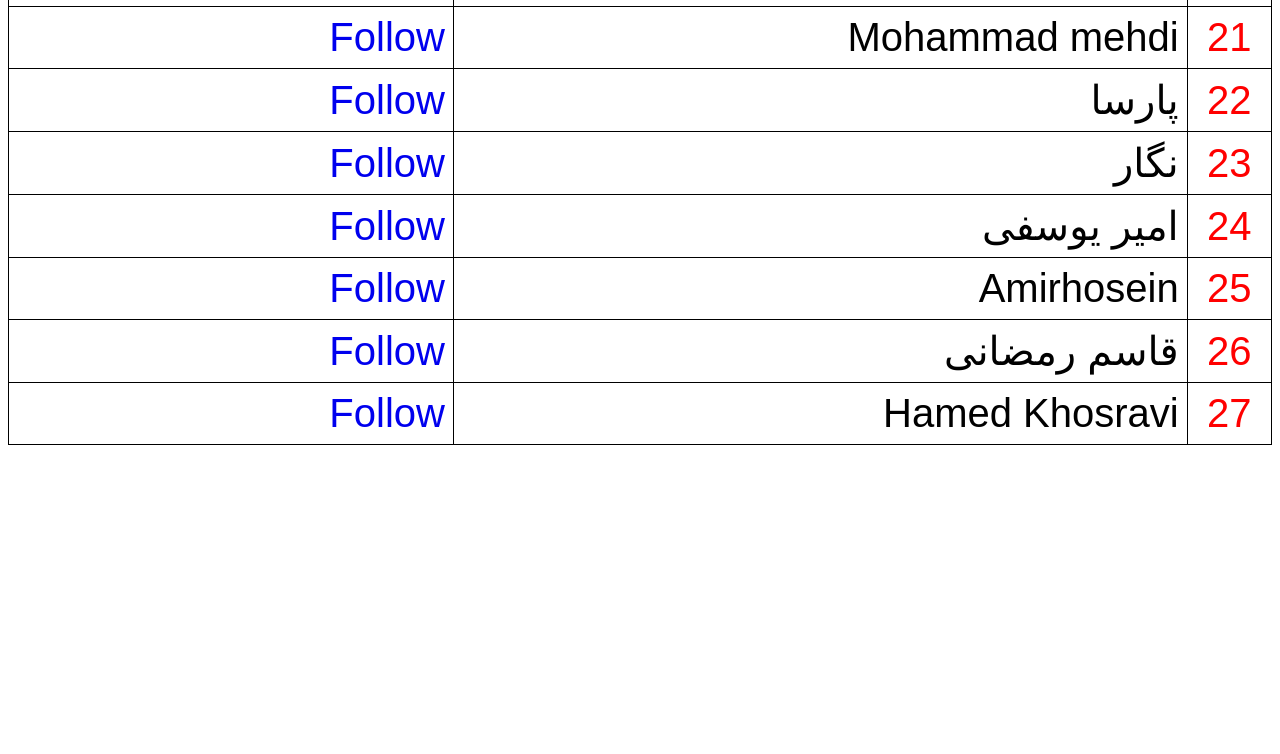
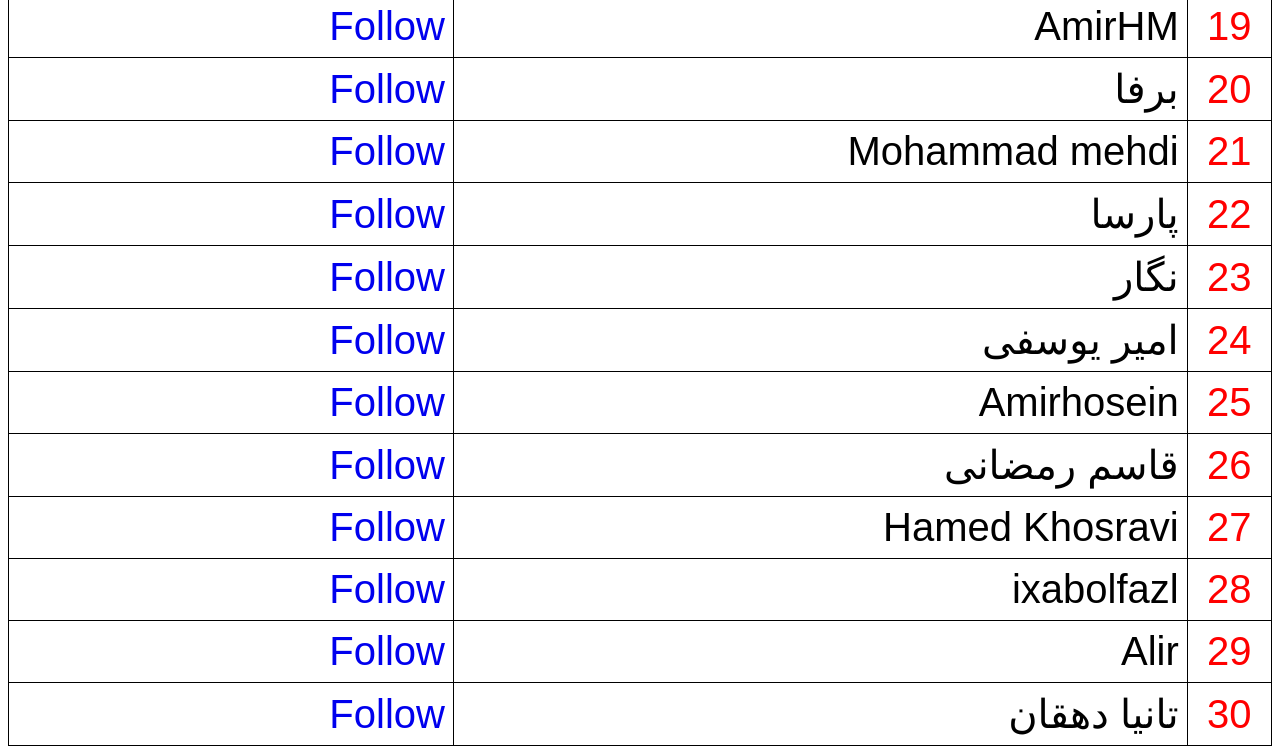
Before and after one commit to abbasdp/devtweet, a plain HTML site: page index.html in a window 1280 px wide. Shown: the part 1307-2061 px from the top of the page. Before the commit the page ends 1760 px from the top, so only its background shows below. Drawn offline with Linux system fonts and the light colour scheme; a small style sheet from the web is missing.

Commit message:
edit and added file

```diff
--- /dev/null
+++ b/assets/style.css
@@ -0,0 +1,47 @@
+body {
+    font-family: Vazirmatn, sans-serif !important;
+    direction: rtl !important;
+}
+a {
+    text-decoration: none;
+}
+table {
+width: 100%;
+border-collapse: collapse;
+}
+
+table, th, td {
+border: 1px solid black;
+}
+h2 , h1 {
+    font-size: 28px;
+    text-align: center !important;
+}
+th, td {
+    font-size: 30px;
+    font-family: var(Vazirmatn-font-face) !important;
+    padding: 8px;
+    text-align: right;
+}
+td {
+    font-size: 40px !important;
+}
+th {
+    background-color: #f2f2f2;
+    text-align: center;
+}
+td:first-child {
+    color: red;
+    text-align: center;
+}
+th:first-child {
+    width: 1%;
+
+}
+.linkk {
+    direction: ltr;
+
+}
+td > a:hover {
+    color: wheat;
+}
--- a/index.html
+++ b/index.html
@@ -1,64 +1,20 @@
 <!DOCTYPE html>
 <html>
 <head>
+
     <link href="https://cdn.jsdelivr.net/gh/rastikerdar/vazirmatn@v33.003/Vazirmatn-font-face.css" rel="stylesheet" type="text/css" />
     <meta charset="utf-8">
     <title>
         devtweet
     </title>
-    <style>
-    body {
-        font-family: Vazirmatn, sans-serif !important;
-        direction: rtl !important;
-    }
-    a {
-        text-decoration: none;
-    }
-    table {
-    width: 100%;
-    border-collapse: collapse;
-    }
+    <link rel="icon" href="assets/IMG_8911.PNG">
+    <link rel="stylesheet" href="assets/style.css">
 
-    table, th, td {
-    border: 1px solid black;
-    }
-    h2 {
-        font-size: 28px;
-        text-align: center !important;
-    }
-    th, td {
-        font-size: 30px;
-        font-family: var(Vazirmatn-font-face) !important;
-        padding: 8px;
-        text-align: right;
-    }
-    td {
-        font-size: 40px !important;
-    }
-    th {
-        background-color: #f2f2f2;
-        text-align: center;
-    }
-    td:first-child {
-        color: red;
-        text-align: center;
-    }
-    th:first-child {
-        width: 1%;
-
-    }
-    .linkk {
-        direction: ltr;
-
-    }
-    td > a:hover {
-        color: wheat;
-    }
-    </style>
 </head>
 <body>
 
-    <h2> اکانت های توئیتر بچه های Dev.Tweet</h2>
+    <h1> اکانت های توئیتر بچه های Dev.Tweet</h1>
+    <h2><a href="https://docs.google.com/forms/d/e/1FAIpQLSfky0t5F-o_wpKNp80MX86Q8VV8l7ru4k2D_0kK4zoJtyJZGw/alreadyresponded" target="_blank" >پیوستن به جامعه</a></h2>
 
     <table>
     <tr>
@@ -69,22 +25,30 @@
 
     </tr>
     <tr>
-        <td>۱</td>
+        <td>1</td>
         <td>پسرک</td>
-        <td class="linkk"><a href="https://twitter.com/the_pesar/">Follow</a></td>
+        <td class="linkk"><a href="https://twitter.com/the_pesar/" target="_blank">Follow</a></td>
 
     </tr>
     <tr>
-        <td>۲</td>
+        <td>2</td>
         <td>عباس داورپناه</td>
-        <td class="linkk"><a href="https://twitter.com/abbas_dp/">Follow</a></td>
+        <td class="linkk"><a href="https://twitter.com/abbas_dp/" target="_blank">Follow</a></td>
 
     </tr>
 
     <tr>
+        <td>3</td>
+        <td>armin</td>
+        <td class="linkk"><a href="https://twitter.com/aho_armin?s=21&t=vUQj6cUY05Bhhfjpv6aXGQ" target="_blank">Follow</a></td>
+
+    </tr>
+
+
+    <tr>
         <td>4</td>
         <td>امیر علی </td>
-        <td class="linkk"><a href="https://tweet.ali">Follow</a></td>
+        <td class="linkk"><a href="https://tweet.ali" target="_blank">Follow</a></td>
 
     </tr>
 
@@ -92,7 +56,7 @@
     <tr>
         <td>5</td>
         <td>Amir Bidar</td>
-        <td class="linkk"><a href="https://twitter.com/amirm_bidar?s=21&t=eBiPxYedonSVbCkVbSR59Q">Follow</a></td>
+        <td class="linkk"><a href="https://twitter.com/amirm_bidar?s=21&t=eBiPxYedonSVbCkVbSR59Q" target="_blank">Follow</a></td>
 
     </tr>
 
@@ -100,7 +64,7 @@
     <tr>
         <td>6</td>
         <td>Erfan</td>
-        <td class="linkk"><a href="https://twitter.com/Erfunsy/">Follow</a></td>
+        <td class="linkk"><a href="https://twitter.com/Erfunsy/" target="_blank">Follow</a></td>
 
     </tr>
 
@@ -108,7 +72,7 @@
     <tr>
         <td>7</td>
         <td>UwU</td>
-        <td class="linkk"><a href="https://www.twitter.com/ali_uniiique">Follow</a></td>
+        <td class="linkk"><a href="https://www.twitter.com/ali_uniiique" target="_blank">Follow</a></td>
 
     </tr>
 
@@ -116,7 +80,7 @@
     <tr>
         <td>8</td>
         <td>ErfanTech</td>
-        <td class="linkk"><a href="https://twitter.com/ErfunTech?t=DwHbhdJ8KxEHkMOFk28XOA&s=09">Follow</a></td>
+        <td class="linkk"><a href="https://twitter.com/ErfunTech?t=DwHbhdJ8KxEHkMOFk28XOA&s=09" target="_blank">Follow</a></td>
 
     </tr>
 
@@ -124,7 +88,7 @@
     <tr>
         <td>9</td>
         <td>sajjadmrx</td>
-        <td class="linkk"><a href="https://twitter.com/sajjadmrx">Follow</a></td>
+        <td class="linkk"><a href="https://twitter.com/sajjadmrx" target="_blank">Follow</a></td>
 
     </tr>
 
@@ -132,7 +96,7 @@
     <tr>
         <td>10</td>
         <td>Mahsa</td>
-        <td class="linkk"><a href="https://twitter.com/buginsystem?t=rX3AuJmHxRysywdMQ_uKDg&s=09">Follow</a></td>
+        <td class="linkk"><a href="https://twitter.com/buginsystem?t=rX3AuJmHxRysywdMQ_uKDg&s=09" target="_blank">Follow</a></td>
 
     </tr>
 
@@ -140,7 +104,7 @@
     <tr>
         <td>11</td>
         <td>Mohammad Tourani</td>
-        <td class="linkk"><a href="https://twitter.com/realtourani">Follow</a></td>
+        <td class="linkk"><a href="https://twitter.com/realtourani" target="_blank">Follow</a></td>
 
     </tr>
 
@@ -148,7 +112,7 @@
     <tr>
         <td>12</td>
         <td>Gray</td>
-        <td class="linkk"><a href="https://twitter.com/_iamAmir14?s=09">Follow</a></td>
+        <td class="linkk"><a href="https://twitter.com/_iamAmir14?s=09" target="_blank">Follow</a></td>
 
     </tr>
 
@@ -156,7 +120,7 @@
     <tr>
         <td>13</td>
         <td>Vito mohagheghian </td>
-        <td class="linkk"><a href="https://x.com/hereisvito">Follow</a></td>
+        <td class="linkk"><a href="https://x.com/hereisvito" target="_blank">Follow</a></td>
 
     </tr>
 
@@ -164,7 +128,7 @@
     <tr>
         <td>14</td>
         <td>Hossein Ghaemi </td>
-        <td class="linkk"><a href="https://twitter.com/__hghaemi?t=3us_9G2POxQ8wNCgoJGFfQ&s=09">Follow</a></td>
+        <td class="linkk"><a href="https://twitter.com/__hghaemi?t=3us_9G2POxQ8wNCgoJGFfQ&s=09" target="_blank">Follow</a></td>
 
     </tr>
 
@@ -172,7 +136,7 @@
     <tr>
         <td>15</td>
         <td>Iranux</td>
-        <td class="linkk"><a href="https://twitter.com/iranux?t=S99h04UjFaLOnwa8DRKB1w&s=09">Follow</a></td>
+        <td class="linkk"><a href="https://twitter.com/iranux?t=S99h04UjFaLOnwa8DRKB1w&s=09" target="_blank">Follow</a></td>
 
     </tr>
 
@@ -180,7 +144,7 @@
     <tr>
         <td>16</td>
         <td>Alireza Shakouri</td>
-        <td class="linkk"><a href="https://twitter.com/Alirezasha01?t=zZm8uxetMhudCJG3Wm3Xiw&s=09">Follow</a></td>
+        <td class="linkk"><a href="https://twitter.com/Alirezasha01?t=zZm8uxetMhudCJG3Wm3Xiw&s=09" target="_blank">Follow</a></td>
 
     </tr>
 
@@ -188,7 +152,7 @@
     <tr>
         <td>17</td>
         <td>PEMIDI</td>
-        <td class="linkk"><a href="https://twitter.com/twitter.com/PEMIDI1/">Follow</a></td>
+        <td class="linkk"><a href="https://twitter.com/twitter.com/PEMIDI1/" target="_blank">Follow</a></td>
 
     </tr>
 
@@ -196,7 +160,7 @@
     <tr>
         <td>18</td>
         <td>zhian</td>
-        <td class="linkk"><a href="https://twitter.com/zhiiikann1401?s=09">Follow</a></td>
+        <td class="linkk"><a href="https://twitter.com/zhiiikann1401?s=09" target="_blank">Follow</a></td>
 
     </tr>
 
@@ -204,7 +168,7 @@
     <tr>
         <td>19</td>
         <td>AmirHM</td>
-        <td class="linkk"><a href="https://twitter.com/4amirhm?t=XUV5jBZRW2uxuvnEbkgd7Q&s=09">Follow</a></td>
+        <td class="linkk"><a href="https://twitter.com/4amirhm?t=XUV5jBZRW2uxuvnEbkgd7Q&s=09" target="_blank">Follow</a></td>
 
     </tr>
 
@@ -212,7 +176,7 @@
     <tr>
         <td>20</td>
         <td>برفا</td>
-        <td class="linkk"><a href="https://twitter.com/Barfa_a/">Follow</a></td>
+        <td class="linkk"><a href="https://twitter.com/Barfa_a/" target="_blank">Follow</a></td>
 
     </tr>
 
@@ -220,7 +184,7 @@
     <tr>
         <td>21</td>
         <td>Mohammad mehdi</td>
-        <td class="linkk"><a href="https://twitter.com/@medi886/">Follow</a></td>
+        <td class="linkk"><a href="https://twitter.com/@medi886/" target="_blank">Follow</a></td>
 
     </tr>
 
@@ -228,7 +192,7 @@
     <tr>
         <td>22</td>
         <td>پارسا</td>
-        <td class="linkk"><a href="https://twitter.com/itsthomasshelbi?s=09">Follow</a></td>
+        <td class="linkk"><a href="https://twitter.com/itsthomasshelbi?s=09" target="_blank">Follow</a></td>
 
     </tr>
 
@@ -236,7 +200,7 @@
     <tr>
         <td>23</td>
         <td>نگار</td>
-        <td class="linkk"><a href="https://twitter.com/Neggaarr_?t=nIErnoW_l1wEIgBvP87d3g&s=09">Follow</a></td>
+        <td class="linkk"><a href="https://twitter.com/Neggaarr_?t=nIErnoW_l1wEIgBvP87d3g&s=09" target="_blank">Follow</a></td>
 
     </tr>
 
@@ -244,7 +208,7 @@
     <tr>
         <td>24</td>
         <td>امیر یوسفی</td>
-        <td class="linkk"><a href="https://twitter.com/amirinjastt">Follow</a></td>
+        <td class="linkk"><a href="https://twitter.com/amirinjastt" target="_blank">Follow</a></td>
 
     </tr>
 
@@ -252,7 +216,7 @@
     <tr>
         <td>25</td>
         <td>Amirhosein </td>
-        <td class="linkk"><a href="https://twitter.com/amr_slr?t=bTynjWhTYerCTwxAsKX-tw&s=09">Follow</a></td>
+        <td class="linkk"><a href="https://twitter.com/amr_slr?t=bTynjWhTYerCTwxAsKX-tw&s=09" target="_blank">Follow</a></td>
 
     </tr>
 
@@ -260,7 +224,7 @@
     <tr>
         <td>26</td>
         <td>قاسم رمضانی</td>
-        <td class="linkk"><a href="https://twitter.com/ghasem_ccore?t=ZJBcwnIur_0lQtbPhS03Qw&s=09">Follow</a></td>
+        <td class="linkk"><a href="https://twitter.com/ghasem_ccore?t=ZJBcwnIur_0lQtbPhS03Qw&s=09" target="_blank">Follow</a></td>
 
     </tr>
 
@@ -268,7 +232,31 @@
     <tr>
         <td>27</td>
         <td>Hamed Khosravi</td>
-        <td class="linkk"><a href="https://twitter.com/HaamedKhosravii/">Follow</a></td>
+        <td class="linkk"><a href="https://twitter.com/HaamedKhosravii/" target="_blank">Follow</a></td>
+
+    </tr>
+
+
+    <tr>
+        <td>28</td>
+        <td>ixabolfazl</td>
+        <td class="linkk"><a href="https://twitter.com/ixabolfazl" target="_blank">Follow</a></td>
+
+    </tr>
+
+
+    <tr>
+        <td>29</td>
+        <td>Alir</td>
+        <td class="linkk"><a href="https://twitter.com/alir_godini/" target="_blank">Follow</a></td>
+
+    </tr>
+
+
+    <tr>
+        <td>30</td>
+        <td>تانیا دهقان</td>
+        <td class="linkk"><a href="https://twitter.com/AnidDK?t=LBxYEXtaAD_42YtHsBF1uw&s=35" target="_blank">Follow</a></td>
 
     </tr>
 
```
Also changed, not shown: assets/IMG_8911.png (added), 1 other file.
